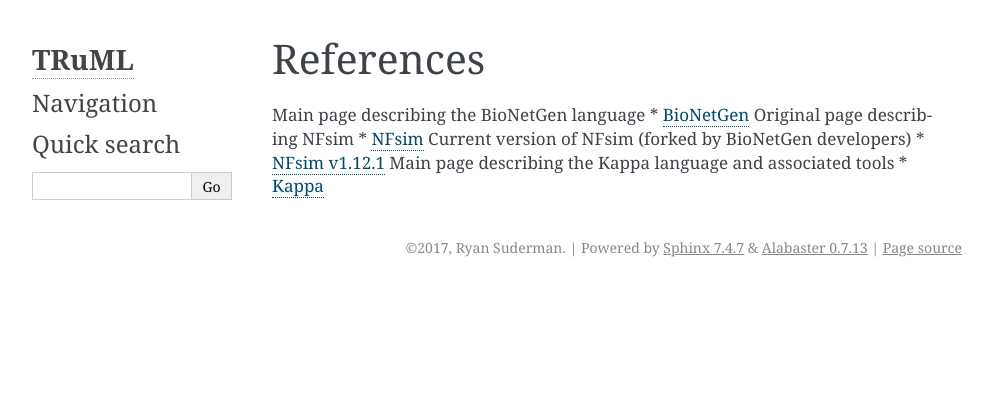
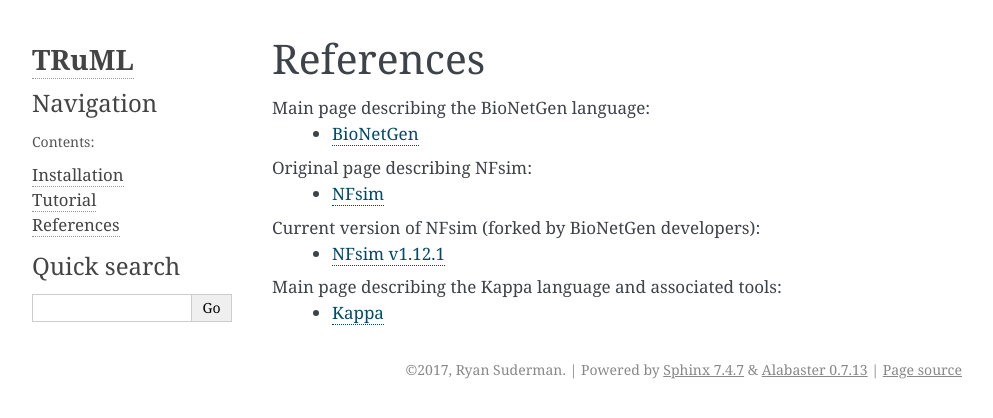
Before and after one commit to lanl/TRuML, a Sphinx documentation site: the page built from docs/references.rst, in a window 1280 px wide. Shown: the top 418 px of the page, without its empty margins (148-1141 px from the left). Built offline with Sphinx 7.4.7, drawn with Linux system fonts in a browser that asks for light colours; pages that are not in the unit, such as notebooks, are missing from menus.

Commit message:
formatting for references

```diff
--- a/docs/index.rst
+++ b/docs/index.rst
@@ -10,6 +10,10 @@ Welcome to TRuML's documentation!
    :maxdepth: 2
    :caption: Contents:
 
+   installation
+   tutorial
+   modules/index
+   references
 
 
 Indices and tables
--- a/docs/references.rst
+++ b/docs/references.rst
@@ -2,11 +2,11 @@
 References
 ==========
 
-Main page describing the BioNetGen language
-* `BioNetGen <http://bionetgen.org/index.php/Main_Page>`_
-Original page describing NFsim
-* `NFsim <http://michaelsneddon.net/nfsim/>`_
-Current version of NFsim (forked by BioNetGen developers)
-* `NFsim v1.12.1 <https://github.com/RuleWorld/nfsim>`_
-Main page describing the Kappa language and associated tools
-* `Kappa <http://dev.executableknowledge.org/>`_
+Main page describing the BioNetGen language:
+    * `BioNetGen <http://bionetgen.org/index.php/Main_Page>`_
+Original page describing NFsim:
+    * `NFsim <http://michaelsneddon.net/nfsim/>`_
+Current version of NFsim (forked by BioNetGen developers):
+    * `NFsim v1.12.1 <https://github.com/RuleWorld/nfsim>`_
+Main page describing the Kappa language and associated tools:
+    * `Kappa <http://dev.executableknowledge.org/>`_
```
